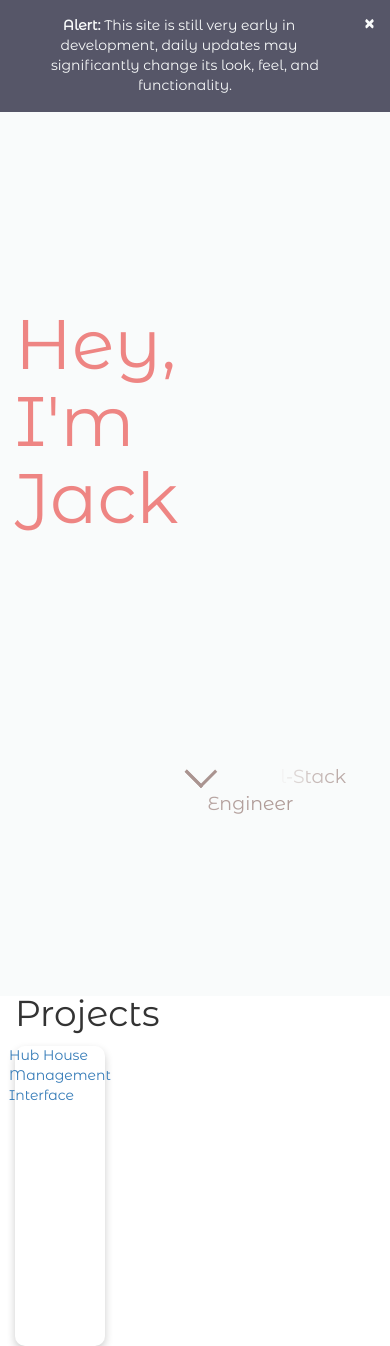
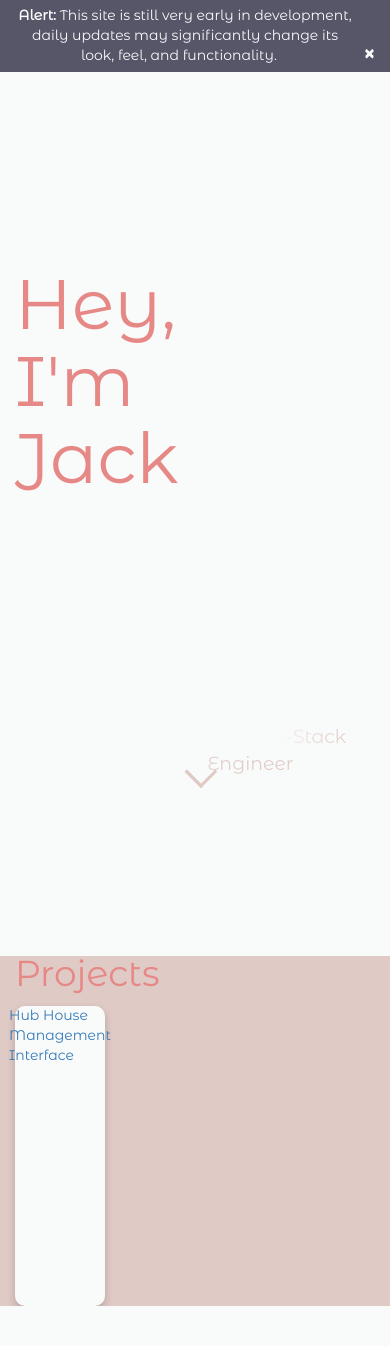
Before and after one commit to jdavey2018/jdavey2018.github.io, a plain HTML site: page index.html in a window 390 px wide. After the commit the page ends 1306 px from the top, so only its background shows below. Drawn offline with nearby package versions, Linux system fonts and the light colour scheme.

Commit message:
Up to date

```diff
--- a/index.html
+++ b/index.html
@@ -19,9 +19,10 @@
 </head>
 <body>
 <div class="alert alert-secondary alert-dismissible" role="alert">
-  <button type="button" class="close" data-dismiss="alert">×</button>
   <strong>Alert:</strong>
   This site is still very early in development, daily updates may significantly change its look, feel, and functionality.
+    <button type="button" class="close" data-dismiss="alert">×</button>
+
 </div>
   <div id="hero-section" class="container-fluid">
     <h1 class="title">Hey, I'm Jack</h1>
@@ -31,7 +32,7 @@
    </aside>
  </div>
 
- <div class="col-sm-12 project-section" style="background-color: white">
+ <div class="col-sm-12 project-section">
   <h1> Projects </h1>
   <div class="project-card">
     <div class="project"> <!-- Add card styling to project elements -->
--- a/style.css
+++ b/style.css
@@ -1,3 +1,11 @@
+:root {
+  --lightShade: #F9FBFB;
+  --lightAccent: #E0CAC5;
+  --mainBrand: #E68886;
+  --darkAccent: #AA9490;/* <-- old thatch color, replace later */
+  --darkShade: #565668;
+}
+
 @font-face {
   font-family: 'montserrat';
   src: url('fonts/Montserrat/montserratalternates-regular-webfont.woff2') format('woff2'),
@@ -21,9 +29,12 @@
 }
 
 body {
-  background-color: #F9FBFB;
+  background-color: var(--lightShade);
   margin: 0;
   font-family: montserrat;
+}
+h1{
+  color: var(--mainBrand);
 }
 
 #hero-section{
@@ -31,7 +42,7 @@ body {
 }
 
 .title {
-  color: #EE8583;
+  color: var(--mainBrand);
   font-family: montserrat;
   grid-column: 2;
   grid-row: 2;
@@ -39,7 +50,7 @@ body {
 }
 
 .info {
-  color: #AA9490;
+  color: var(--lightAccent);
   grid-column: 4;
   grid-row: 3;
   font-size: 1.35em;
@@ -54,6 +65,7 @@ body {
 
 
 .project-section{
+  background: var(--lightAccent);
   /* Flex direction not working, needs to be applied to parent maybe?
   display: flex;
   flex-direction: row;
@@ -64,6 +76,7 @@ body {
   justify-content: center;
 }
 .project-card{
+  background: var(--lightShade);
   box-shadow: 0 4px 8px 0 rgba(0,0,0,0.2);
   transition: 0.3s;
   min-height: 300px;
@@ -96,7 +109,7 @@ div.arrow::before {
  height: 100%;
  border-width: .8vmin .8vmin 0 0;
  border-style: solid;
- border-color: #AA9490;
+ border-color: var(--lightAccent);
  transition: .1s ease;
  display: block;
  transform-origin: 100% 0;
@@ -110,47 +123,51 @@ div.arrow:after {
  height: 100%;
  border-width: 0 .8vmin 0 0;
  border-style: solid;
- border-color: #AA9490;
+ border-color: var(--lightAccent);
  transform-origin: 100% 0;
  transition: .2s ease;
 }
+/* Color no longer switches to mainBrand here??? */
 div.arrow:hover::after {
  transform: rotate(45deg) translateX(3px) translateY(5px);
- border-color: #EE8583;
+ color: var(--mainBrand);
  height: 110%;
 }
 div.arrow:hover::before {
- border-color: #EE8583;
+ color: var(--mainBrand);
  transform: scale(.8);
 }
 
 .alert{
-  background: #565668;
-  color: #F9FBFB;
+  background: var(--darkShade);
+  color: var(--lightShade);
+  padding-top: 5px;
+  padding-bottom: 5px;
   text-align: center;
   border-radius: 0px;
 }
 .close{
-  background-color: #565668;
-      opacity: 1;
+  background-color: var(--darkShade);
+  opacity: 1;
 
 }
 
 @media (prefers-color-scheme: dark) {
   body {
-    background-color: #565668;
+    background-color: var(--darkShade);
   }
 
   .title {
-    color: #E68886;
+    color: var(--mainBrand);
   }
 
 
   .info {
-    color: #AA9490;
+    color: var(--darkAccent);
+
   }
 
-  .highlight {
-    color:coral;
+  .alert{
+    background: var(--darkAccent);
   }
 }
```
